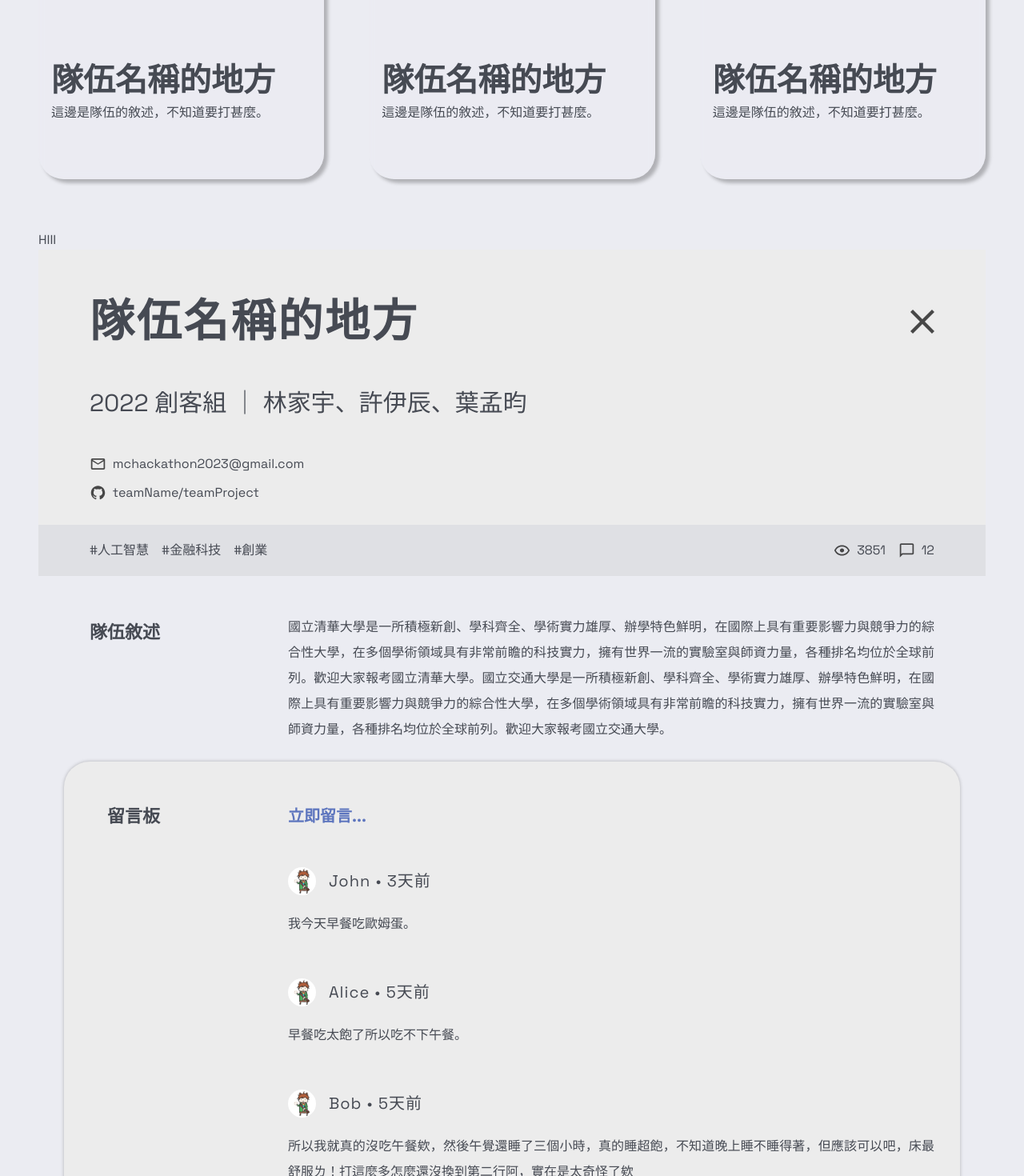
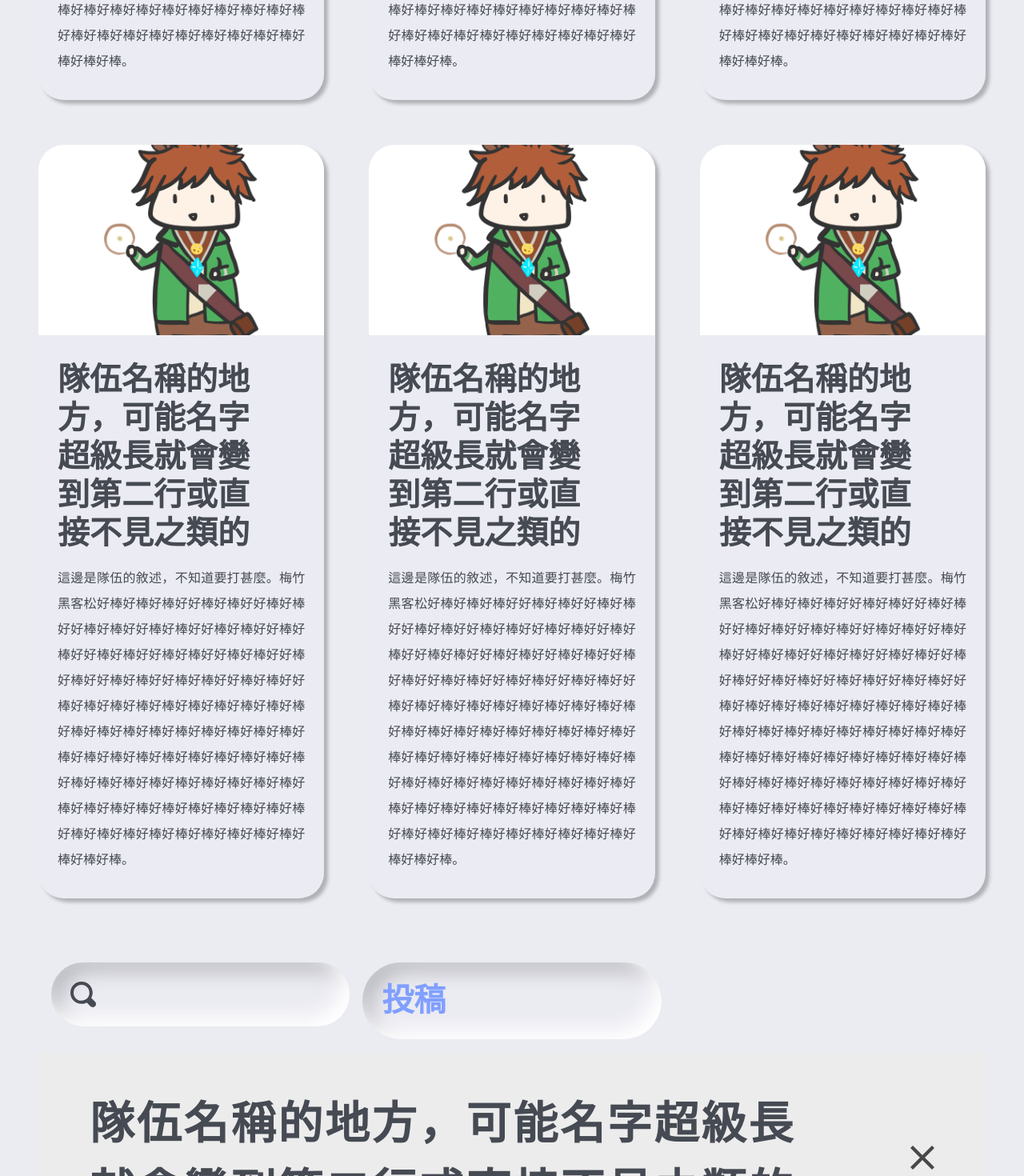
Before and after one commit to Official-Meichu-Hackathon/2023-mc-ten-year-web-v2, a Next.js app: page /test in a window 1280 px wide. Shown: the part 1200-2670 px from the top of the page at 80% size. Built offline with nearby package versions, Linux system fonts and the light colour scheme.

Commit message:
Add gadgets

```diff
--- a/src/app/components/Team/Card.js
+++ b/src/app/components/Team/Card.js
@@ -1,22 +1,21 @@
 import Image from "next/image";
 import Link from "next/link";
 
+
 export function CardV({ img, title, contents, moreInfo, link, group, award }) {
     return(
-        <div className="card max-h-31.25rem aspect-3/4 team-card-shadow frost-25 grid gap-6 place-content-center max-w-screen-lg content-stretch rounded-[2rem] snap-center">
-            <div className="max-h-17.5rem relative">
+        <div className="card max-h-29rem aspect-3/4 team-card-shadow max-w-screen-lg rounded-[2rem] snap-center">
             <Image
                 src={img}
                 alt="Ref image"
                 className="max-h-17.5rem aspect-3/2 max-w-full card-rounded object-cover"
                 priority
             />
-            </div>
-            <div className="p-4">
-                <h2 className="w-fit ">{title}</h2>
-                <div className="">
+            <div className="px-6 py-8 h-10rem">
+                <h2 className="w-fit pb-4 overflow-hidden">{title}</h2>
+                <div className="max-h-full">
                     {contents.map((content, index) => (
-                        <p key={index}>
+                        <p key={index} className="">
                             {content}
                         </p>
                     ))}
--- a/src/app/components/Team/Comments.js
+++ b/src/app/components/Team/Comments.js
@@ -27,7 +27,7 @@ export function Board({ comments }) {
             <div className="comments-shadow content-stretch bg-card-1 p-8 flex flex-col card-rounded min-h-screen">
                 <div className="select-none">　</div>
                 <div className="flex space-x-32">
-                    <div className="text-sec-title whitespace-nowrap mr-8">　留言板</div>
+                    <div className="text-sec-title whitespace-nowrap mr-4">　留言板</div>
                     <div className="ml-16 space-y-8">
                         <div className="flex-grow text-board">立即留言...</div>
                         <div className="space-y-8">
--- a/src/app/components/Team/Gadgets.js
+++ b/src/app/components/Team/Gadgets.js
@@ -1,5 +1,27 @@
+import Image from "next/image";
+import Search from "../../../../public/img/Search.svg"
+
 export function Search_bar(){
     return(
-        <div className="">HIII</div>
+        <div className="max-h-5rem rounded-[4rem] nue-pressed p-6">
+            <div className="flex flex-row">
+                <Image
+                    src={Search}
+                    alt="Search icon"
+                    className=""
+                    priority
+                />
+            </div>
+        </div>
     );
 }
+
+export function Post() {
+    return(
+        <div className="rounded-[4rem] nue-pressed p-6 w-full">
+            <h2 className="items-center text-accent">
+                投稿
+            </h2>
+        </div>
+    );
+}
--- a/src/app/test/page.js
+++ b/src/app/test/page.js
@@ -7,7 +7,7 @@ import { CardH, CardV, viewMore } from "../components/Team/Card"
 import { Card_title } from "../components/Team/Card_title";
 import { Project_Intro } from "../components/Team/Project_Intro";
 import { Board } from "../components/Team/Comments";
-import { Search_bar } from "../components/Team/Gadgets";
+import { Search_bar, Post } from "../components/Team/Gadgets";
 import refImg from "../../../public/img/Ref.png";
 
 export default function Home() {
@@ -37,8 +37,8 @@ function CardSec({ setInView }){
     }, [isInView, setInView]);
 
     const img = refImg;
-    const title = "隊伍名稱的地方";
-    const contents = ["這邊是隊伍的敘述，不知道要打甚麼。"];
+    const title = "隊伍名稱的地方，可能名字超級長就會變到第二行或直接不見之類的";
+    const contents = ["這邊是隊伍的敘述，不知道要打甚麼。梅竹黑客松好棒好棒好棒好好棒好棒好好棒好棒好好棒好棒好好棒好棒好好棒好棒好好棒好棒好好棒好棒好好棒好棒好好棒好棒好好棒好棒好好棒好棒好好棒好棒好好棒好棒好好棒好棒好棒好棒好棒好棒好棒好棒好棒好棒好棒好棒好棒好棒好棒好棒好棒好棒好棒好棒好棒好棒好棒好棒好棒好棒好棒好棒好棒好棒好棒好棒好棒好棒好棒好棒好棒好棒好棒好棒好棒好棒好棒好棒好棒好棒好棒好棒好棒好棒好棒好棒好棒好棒好棒好棒好棒好棒好棒好棒。"];
     const group = "2022 創客組";
     const award = " 冠軍 ";
 
@@ -83,7 +83,6 @@ function CardSec({ setInView }){
 
     return (
         <section ref={ref}>
-            <p>這裡我還不太知道卡片的比例怎麼調</p>
             <div className="grid grid-cols-3 gap-14 py-16">
                 <CardV img={img} title={title} contents={contents} moreInfo={viewMore} link="/qna" group={group} award={award} />
                 <CardV img={img} title={title} contents={contents} moreInfo={viewMore} link="/qna" group={group} award={award}/>
@@ -92,14 +91,19 @@ function CardSec({ setInView }){
                 <CardV img={img} title={title} contents={contents} moreInfo={viewMore} link="/qna" group={group} award={award}/>
                 <CardV img={img} title={title} contents={contents} moreInfo={viewMore} link="/qna" group={group} award={award}/>
             </div>
-            <div className="pu-4">
-                <Search_bar/>
+            <div className="p-4 grid grid-cols-3 gap-4">
+                <div className="">
+                    <Search_bar/>
+                </div>
+                <div className="">
+                    <Post />
+                </div>
             </div>
             <div className="pu-4">
                 <Card_title title={title} group={group} name={name} mail={mail} github={github} tags={tags} view={view} msg={msg}/>
                 <Project_Intro discrip={discrip}/>
             </div>
-            <div className="pu-4">
+            <div className="p-4">
                 <Board comments={comments}/>
             </div>
         </section>
```
Also changed, not shown: src/app/globals.scss (+7 -0 lines). Lines whose indentation alone changed are shown as unchanged.
